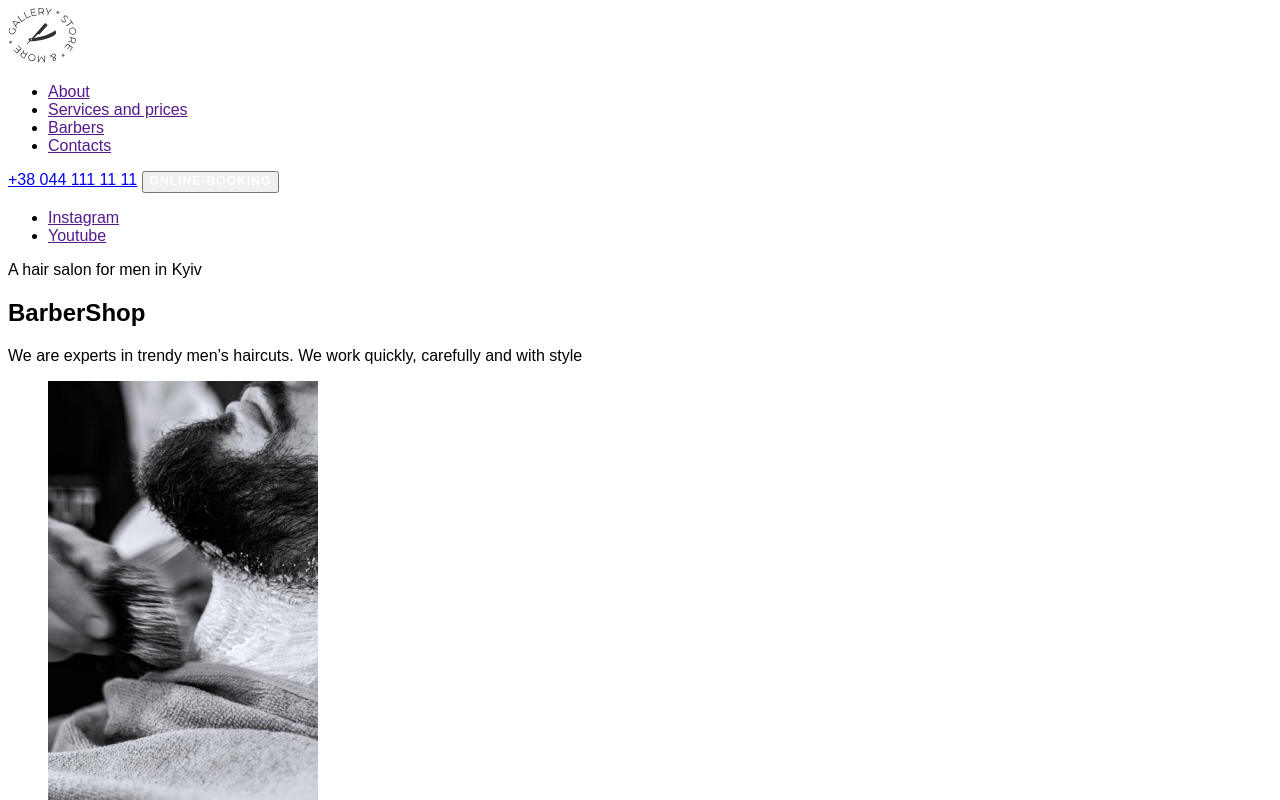
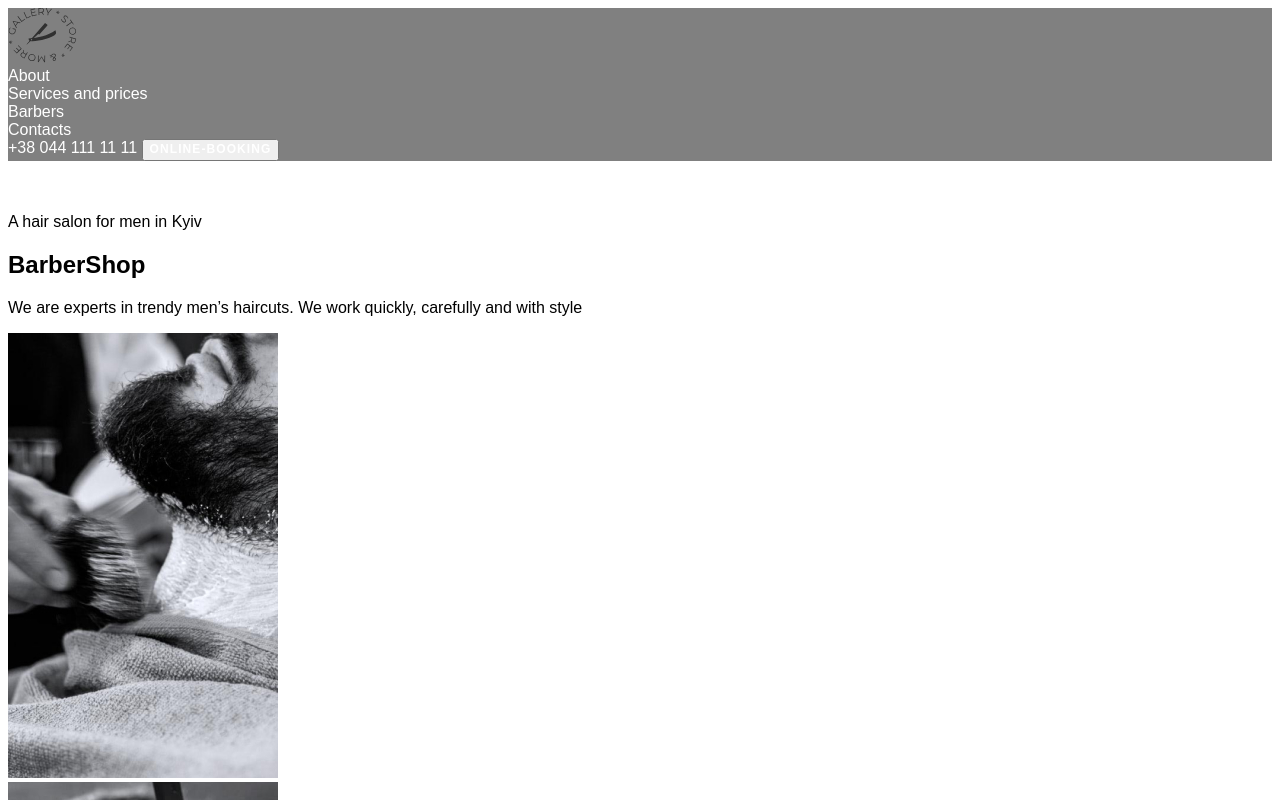
Before and after one commit to strictly-rigid/barbershop, a plain HTML site: page index.html in a window 1280 px wide. Shown: the top 800 px of the page. Drawn offline with Linux system fonts and the light colour scheme.

Commit message:
styles added

```diff
--- a/css/styles.css
+++ b/css/styles.css
@@ -1,14 +1,46 @@
+:root {
+  --light-text-color: #ffffff;
+  --grey-text-color: #9da4bd;
+  --dark-headers-color: #303030;
+  --dark-text-color: #555555;
+}
+
 body {
-  font-family: "Open-Sans", sans-serif;
+  font-family: 'Open-Sans', sans-serif;
+}
+
+ul {
+  margin: 0;
+  padding: 0;
+}
+
+li {
+  list-style: none;
+}
+
+a {
+  text-decoration: none;
+}
+
+header {
+  background-color: grey;
 }
 
 .header-btn {
-  font-family: "Open-Sans", sans-serif;
+  font-family: inherit;
   font-weight: 600;
   font-size: 12px;
   line-height: 1.33;
   letter-spacing: 0.09em;
   text-transform: uppercase;
 
-  color: #ffffff;
+  color: var(--light-text-color);
 }
+
+.header-list-link {
+  color: var(--light-text-color);
+}
+
+.header-tel {
+  color: var(--light-text-color);
+}
--- a/index.html
+++ b/index.html
@@ -6,6 +6,12 @@
     <meta name="viewport" content="width=device-width, initial-scale=1.0" />
     <link rel="stylesheet" href="./css/styles.css" />
     <title>Barbershop</title>
+    <link rel="preconnect" href="https://fonts.googleapis.com" />
+    <link rel="preconnect" href="https://fonts.gstatic.com" crossorigin />
+    <link
+      href="https://fonts.googleapis.com/css2?family=Open+Sans:ital,wght@0,300..800;1,300..800&family=Raleway:ital,wght@0,100..900;1,100..900&display=swap"
+      rel="stylesheet"
+    />
   </head>
   <body>
     <header>
@@ -14,10 +20,10 @@
           <img src="./images/logo.svg" alt="site logo" width="69" height="55" />
         </a>
         <ul>
-          <li><a href="">About</a></li>
-          <li><a href="">Services and prices</a></li>
-          <li><a href="">Barbers</a></li>
-          <li><a href="">Contacts</a></li>
+          <li><a class="header-list-link" href="">About</a></li>
+          <li><a class="header-list-link" href="">Services and prices</a></li>
+          <li><a class="header-list-link" href="">Barbers</a></li>
+          <li><a class="header-list-link" href="">Contacts</a></li>
         </ul>
         <div>
           <a class="header-tel" href="tel:+380441111111">+38 044 111 11 11</a>
@@ -29,8 +35,8 @@
       <section>
         <div>
           <ul>
-            <li><a href="">Instagram</a></li>
-            <li><a href="">Youtube</a></li>
+            <li><a class="header-list-link" href="">Instagram</a></li>
+            <li><a class="header-list-link" href="">Youtube</a></li>
           </ul>
         </div>
         <div>
```
